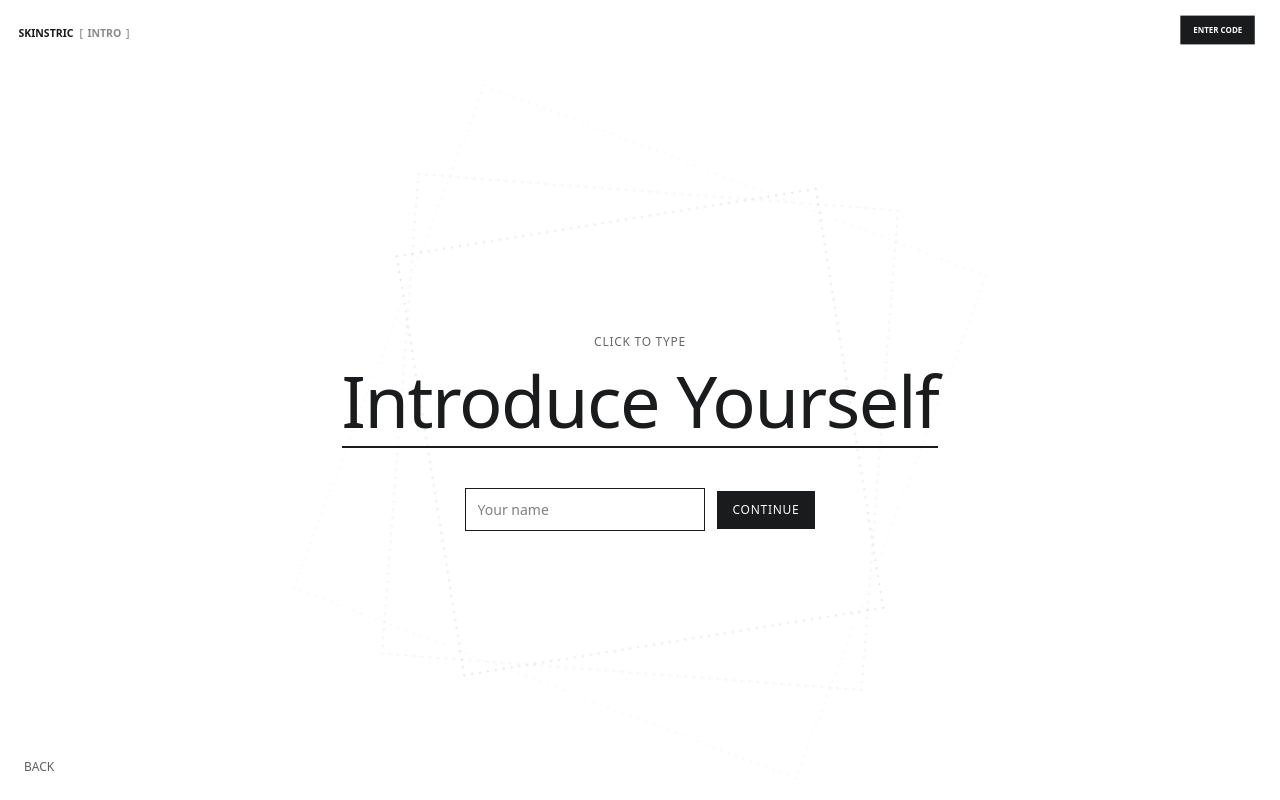
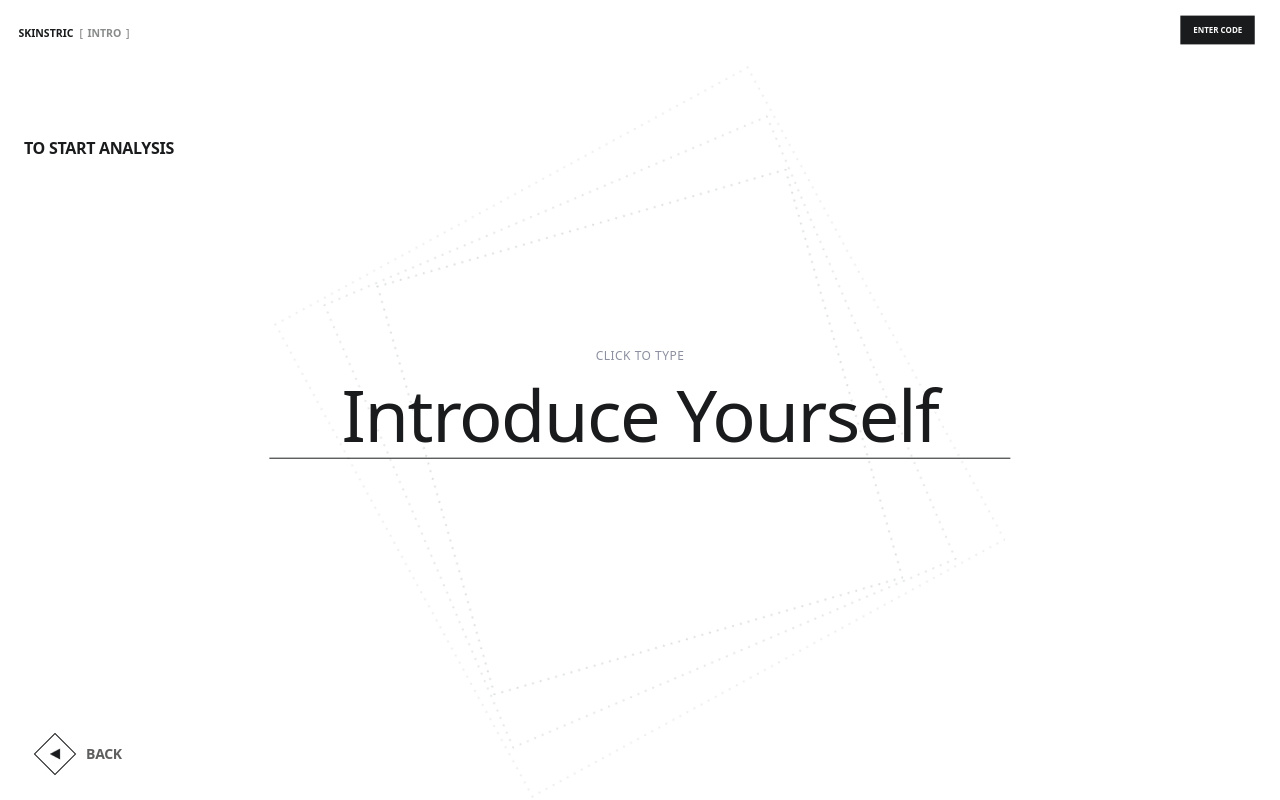
Before and after one commit to Jrosero21/skinstric, a React (Vite) app: page /testing in a window 1280 px wide. Built offline with nearby package versions, Linux system fonts and the light colour scheme.

Commit message:
Animations to Testing and some UI changes

```diff
--- a/src/App.tsx
+++ b/src/App.tsx
@@ -8,7 +8,6 @@ export default function App() {
   return (
     <div className="min-h-screen flex flex-col">
       <Navbar />
-
       <main className="flex-1">
         <Routes>
           <Route path="/" element={<Home />} />
--- a/src/index.css
+++ b/src/index.css
@@ -7,7 +7,6 @@
   --color-text-muted:rgba(26,27,28,.60);
   --color-button-bg:#1A1B1C;
   --color-button-text:#FCFCFC;
-
 
   /* size of the half-diamond art; set this to the PNG’s pixel height so math lines up */
   --edge-height: 602px;
@@ -27,10 +26,7 @@ body { margin: 0; @apply font-sans antialiased; }
 .nav-button{display:inline-flex;align-items:center;justify-content:center;height:32px;padding:0 16px;margin:0 16px;background:var(--color-button-bg);color:var(--color-button-text);font-size:10px;font-weight:600;line-height:16px;text-transform:uppercase;border:none;border-radius:0;transform:scale(.8);}
 
 /* ========================= HERO ========================= */
-/* note to team: hero is everything below the fixed navbar */
 .hero{position:relative;background:var(--color-bg);min-height:calc(100vh - 64px);overflow:hidden;}
-
-/* center block for the headline */
 .hero-center{display:grid;place-items:center;text-align:center;position:relative;height:71dvh;z-index:3;}
 @media (min-width:1024px){.hero-center{position:absolute;top:50%;left:50%;transform:translate(-50%,-50%);height:auto;}}
 .hero-heading{color:var(--color-text);font-weight:400;letter-spacing:-.02em;line-height:1;font-size:60px;z-index:3;position:relative;}
@@ -44,8 +40,7 @@ body { margin: 0; @apply font-sans antialiased; }
 .edge-img--left{left:0;}
 .edge-img--right{right:0;transform:translateY(-50%) scaleX(-1);} /* mirror same art for the right */
 
-/* interactive zones that sit ON TOP of the diamonds; width is half of the diamond height.
-   this keeps the callouts inside the inner corner regardless of the image’s pixel size */
+/* interactive zones that sit ON TOP of the diamonds; width is half of the diamond height. */
 .edge-zone{
   position:fixed;top:50%;transform:translateY(-50%);
   height:var(--edge-height);width:calc(var(--edge-height) / 2);
@@ -54,34 +49,26 @@ body { margin: 0; @apply font-sans antialiased; }
 .edge-zone--left{left:0;justify-content:flex-end;}
 .edge-zone--right{right:0;justify-content:flex-start;}
 
-/* actual callout (we re-enable pointer events here so it’s clickable) */
 .side-callout{
   position:relative;display:inline-flex;align-items:center;gap:16px;height:36px;color:var(--color-text);
   pointer-events:auto;z-index:5;
 }
-/* pad the callout a touch away from the inner corner so it breathes */
 .side-callout--left{margin-right:var(--edge-pad);}
 .side-callout--right{margin-left:var(--edge-pad);}
 
-/* diamond shape behind the arrow */
 .callout-square{
   width:30px;height:30px;border:1px solid #1A1B1C;transform:rotate(45deg);display:grid;place-items:center;
 }
 
-/* filled SVG triangles, pointing inward */
-.tri{fill:#1A1B1C;}
-.tri-right{transform:translateX(1px);} /* tiny optical nudge */
-.tri-left{transform:translateX(-1px);}
+/* when using PNG polygons inside a rotated square, counter-rotate by -45deg */
+.callout-arrow{width:12px;height:12px;display:block;}
+.arrow-cancel-rotate{transform:rotate(-45deg);} /* ensures arrow appears horizontal */
 
-/* label text matches comp sizing */
 .callout-text{
   font-size:14px;line-height:16px;letter-spacing:-.02em;font-weight:600;opacity:.7;text-transform:uppercase;white-space:nowrap;
 }
-
-/* hide side zones on tablet/phone so we don’t fight the headline */
 @media (max-width:1023px){.edge-zone{display:none;}}
 
-/* captions */
 .hero-caption-mobile{width:30ch;margin-top:16px;font-size:16px;font-weight:600;text-align:center;color:var(--color-text-muted);}
 @media (min-width:1024px){.hero-caption-mobile{display:none;}}
 .hero-caption-desktop{display:none;}
@@ -92,27 +79,64 @@ body { margin: 0; @apply font-sans antialiased; }
   }
 }
 
+/* =========================================================
+   TESTING PAGE
+   =======================================================*/
+.testing{position:relative;min-height:calc(100vh - 64px);background:var(--color-bg);overflow:hidden;}
 
-/* ========================== TESTING PAGE ============================== */
+/* subhead: aligned under the header brand area */
+.testing-subhead-wrap{
+  position:absolute;top:72px;left:24px; /* 64px header + 8px breathing; same left pad as header */
+  z-index:5;
+}
+.testing-subhead{
+  font-weight:600;font-size:16px;line-height:24px;letter-spacing:-.02em;color:var(--color-text);text-transform:uppercase;
+}
 
+/* center stack — nudged up to match comp */
+.testing-center{
+  position:absolute;left:50%;top:46%;transform:translate(-50%,-50%);text-align:center;z-index:4;
+}
+.click-to-type{margin-bottom:12px;font-size:12px;letter-spacing:.04em;color:#8c90a0;}
+.testing-title{margin:0;color:var(--color-text);font-weight:400;letter-spacing:-.02em;line-height:1.05;font-size:56px;}
+@media (min-width:1024px){.testing-title{font-size:72px;}}
 
-.testing{position:relative;min-height:calc(100vh - 64px);display:flex;align-items:center;justify-content:center;background:var(--color-bg);overflow:hidden;}
-.rombs{position:absolute;inset:0;pointer-events:none;z-index:1;}
-.rombs img{position:absolute;top:50%;left:50%;width:var(--size);height:var(--size);object-fit:contain;opacity:.3;transform:translate(-50%,-50%) rotate(0deg);}
-@keyframes rotate360{from{transform:translate(-50%,-50%) rotate(0deg);}to{transform:translate(-50%,-50%) rotate(360deg);}}
-.r1{--size:602px;animation:rotate360 55s linear infinite;}
-.r2{--size:682px;animation:rotate360 40s linear infinite;}
-.r3{--size:762px;animation:rotate360 30s linear infinite;}
+.title-text{display:block;}
+/* fixed underline: exactly 18 characters wide (includes the space) */
+.title-fixed-underline{
+  display:block;width:18ch;height:0;border-bottom:1px solid var(--color-text);
+  margin:6px auto 0;
+}
 
-.testing-center{text-align:center;position:relative;z-index:2;}
-.testing-sub{font-size:12px;opacity:.6;margin-bottom:10px;letter-spacing:.06em;}
-.testing-heading{display:inline-block;color:var(--color-text);font-weight:400;letter-spacing:-.02em;line-height:1.1;font-size:56px;border-bottom:2px solid var(--color-text);padding-bottom:6px;margin-bottom:24px;}
-@media (min-width:1024px){.testing-heading{font-size:72px;}}
+/* invisible input to capture typing */
+.sr-only-input{
+  position:absolute;left:-9999px;top:auto;width:1px;height:1px;opacity:0;pointer-events:none;
+}
 
-.testing-form{display:flex;gap:12px;justify-content:center;align-items:center;flex-wrap:wrap;margin-top:16px;}
-.testing-input{border:1px solid #e5e7eb;padding:10px 12px;min-width:240px;font-size:14px;outline:none;}
-.testing-input:focus{border-color:#1A1B1C;}
-.testing-submit{background:#1A1B1C;color:#FCFCFC;border:none;padding:10px 16px;font-size:12px;letter-spacing:.06em;text-transform:uppercase;cursor:pointer;}
-.testing-loading{font-size:18px;letter-spacing:.02em;color:var(--color-text);opacity:.8;margin-top:12px;}
+/* rotating diamonds (largest slightly darker) */
+.rhombus{
+  position:absolute;left:50%;top:50%;
+  transform:translate(-50%,-50%) rotate(0deg);
+  pointer-events:none;z-index:1;will-change:transform;image-rendering:crisp-edges;
+}
+.rhombus--1{height:602px;opacity:.38;animation:rh-rotate 68s linear infinite;}
+.rhombus--2{height:682px;opacity:.50;animation:rh-rotate 90s linear infinite;}
+.rhombus--3{height:762px;opacity:.68;animation:rh-rotate 120s linear infinite;} /* darker per comp */
 
-.testing-back{position:fixed;left:24px;bottom:24px;color:var(--color-text);opacity:.7;font-size:12px;text-decoration:none;z-index:3;}
+@keyframes rh-rotate{
+  from{transform:translate(-50%,-50%) rotate(0deg);}
+  to  {transform:translate(-50%,-50%) rotate(360deg);}
+}
+
+/* back button (bottom-left) */
+.testing-back{position:fixed;left:40px;bottom:28px;z-index:5;}
+
+/* simple 3-dot loading shim */
+.testing-loading{position:fixed;left:50%;bottom:18vh;transform:translateX(-50%);display:flex;gap:6px;z-index:6;}
+.testing-loading .dot{width:6px;height:6px;border-radius:9999px;background:#1A1B1C;opacity:.35;animation:dot 1s ease-in-out infinite;}
+.testing-loading .dot2{animation-delay:.15s;}
+.testing-loading .dot3{animation-delay:.30s;}
+@keyframes dot{
+  0%,80%,100%{transform:translateY(0);opacity:.35;}
+  40%{transform:translateY(-6px);opacity:.9;}
+}
--- a/src/pages/Testing.tsx
+++ b/src/pages/Testing.tsx
@@ -1,80 +1,99 @@
-import React, { useState } from "react";
-import { Link } from "react-router-dom";
+import React, { useEffect, useRef, useState } from "react";
+import { useNavigate } from "react-router-dom";
 
-import rect602 from "../assets/Rectangle2778.png"; // 602 x 602
-import rect682 from "../assets/Rectangle2779.png"; // 682 x 682
-import rect762 from "../assets/Rectangle2780.png"; // 762 x 762
+/* rotating dotted diamonds */
+import RectSmall from "../assets/Rectangle2778.png";
+import RectMid   from "../assets/Rectangle2779.png";
+import RectLarge from "../assets/Rectangle2780.png";
+
+/* back button arrow (use LEFT asset so the direction is correct) */
+import ArrowLeft from "../assets/PolygonLeft.png";
 
 export default function Testing() {
-  // very light state machine just to show the skeleton of the flow
-  const [step, setStep] = useState<"name" | "city" | "loading">("name");
-  const [name, setName] = useState("");
-  const [city, setCity] = useState("");
+  const nav = useNavigate();
 
-  function goNext(e: React.FormEvent) {
-    e.preventDefault();
-    if (step === "name" && name.trim()) {
-      setStep("city");
-    } else if (step === "city" && city.trim()) {
-      setStep("loading");
-      // purely decorative delay so you can see the loading state
-      setTimeout(() => {
-        // we’ll wire this to the real next screen later
-      }, 1500);
+  const [step, setStep] = useState<0 | 1 | 2>(0);
+  const [value, setValue] = useState("");
+  const inputRef = useRef<HTMLInputElement>(null);
+
+  useEffect(() => {
+    inputRef.current?.focus();
+  }, [step]);
+
+  const onKeyDown = (e: React.KeyboardEvent<HTMLInputElement>) => {
+    if (e.key === "Enter") {
+      if (step === 0) {
+        setStep(1);
+        setValue("");
+      } else if (step === 1) {
+        setStep(2);
+        // setTimeout(() => nav("/result"), 900);
+      }
     }
-  }
+  };
+
+  const headline =
+    step === 0 ? (value || "Introduce Yourself") : (value || "Enter City");
 
   return (
     <section className="testing">
-      {/* rotating diamonds */}
-      <div className="rombs" aria-hidden="true">
-        <img className="r1" src={rect602} alt="" />
-        <img className="r2" src={rect682} alt="" />
-        <img className="r3" src={rect762} alt="" />
+      {/* subhead sits under the header; separate container so it doesn't affect centering */}
+      <div className="testing-subhead-wrap" aria-hidden="true">
+        <p className="testing-subhead">TO START ANALYSIS</p>
       </div>
 
-      {/* center content */}
-      <div className="testing-center">
-        {step !== "loading" ? (
-          <>
-            <div className="testing-sub">CLICK TO TYPE</div>
-            <h1 className="testing-heading">Introduce Yourself</h1>
+      {/* dotted diamonds */}
+      <img src={RectLarge} alt="" className="rhombus rhombus--3" />
+      <img src={RectMid}   alt="" className="rhombus rhombus--2" />
+      <img src={RectSmall} alt="" className="rhombus rhombus--1" />
 
-            <form className="testing-form" onSubmit={goNext}>
-              {step === "name" && (
-                <input
-                  autoFocus
-                  className="testing-input"
-                  placeholder="Your name"
-                  value={name}
-                  onChange={(e) => setName(e.target.value)}
-                />
-              )}
+      {/* center input (click anywhere to focus) */}
+      <div
+        className="testing-center"
+        onClick={() => inputRef.current?.focus()}
+        role="button"
+        aria-label="Type your response"
+      >
+        {value.length === 0 && <p className="click-to-type">CLICK TO TYPE</p>}
 
-              {step === "city" && (
-                <input
-                  autoFocus
-                  className="testing-input"
-                  placeholder="Your city"
-                  value={city}
-                  onChange={(e) => setCity(e.target.value)}
-                />
-              )}
+        <h1 className="testing-title" aria-live="polite">
+          <span className="title-text">{headline}</span>
+          <span className="title-fixed-underline" aria-hidden="true" />
+        </h1>
 
-              <button className="testing-submit" type="submit">
-                Continue
-              </button>
-            </form>
-          </>
-        ) : (
-          <div className="testing-loading">Analyzing…</div>
-        )}
+        {/* hidden input captures typing */}
+        <input
+          ref={inputRef}
+          className="sr-only-input"
+          value={value}
+          onChange={(e) => setValue(e.target.value)}
+          onKeyDown={onKeyDown}
+          autoCapitalize="none"
+          autoCorrect="off"
+          autoComplete="off"
+        />
       </div>
 
-      {/* back link (bottom-left) */}
-      <Link to="/" className="testing-back">
-        BACK
-      </Link>
+      {/* back button (bottom-left) */}
+      <button
+        type="button"
+        className="testing-back side-callout side-callout--left"
+        onClick={() => nav(-1)}
+        aria-label="Go back"
+      >
+        <div className="callout-square">
+          <img src={ArrowLeft} alt="" className="callout-arrow arrow-cancel-rotate" />
+        </div>
+        <span className="callout-text">BACK</span>
+      </button>
+
+      {step === 2 && (
+        <div className="testing-loading" aria-live="polite">
+          <div className="dot dot1" />
+          <div className="dot dot2" />
+          <div className="dot dot3" />
+        </div>
+      )}
     </section>
   );
 }
```
Also changed, not shown: src/pages/Home.tsx (+4 -5 lines).
